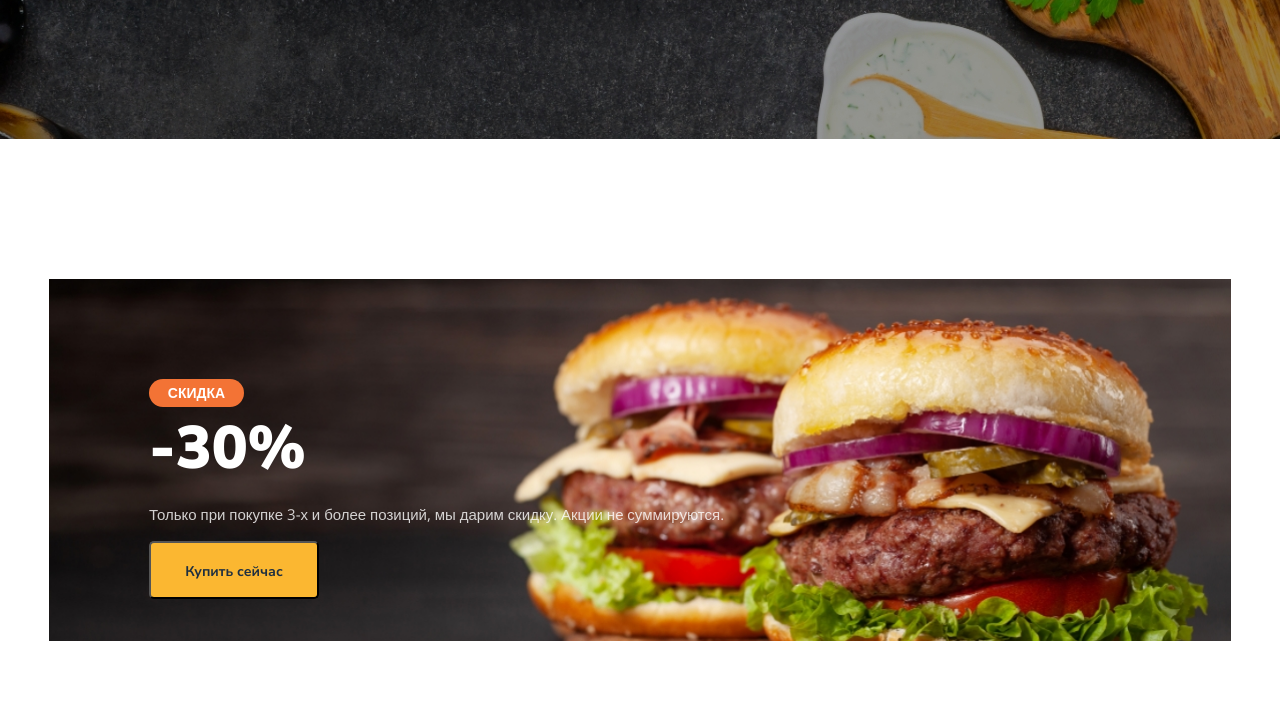
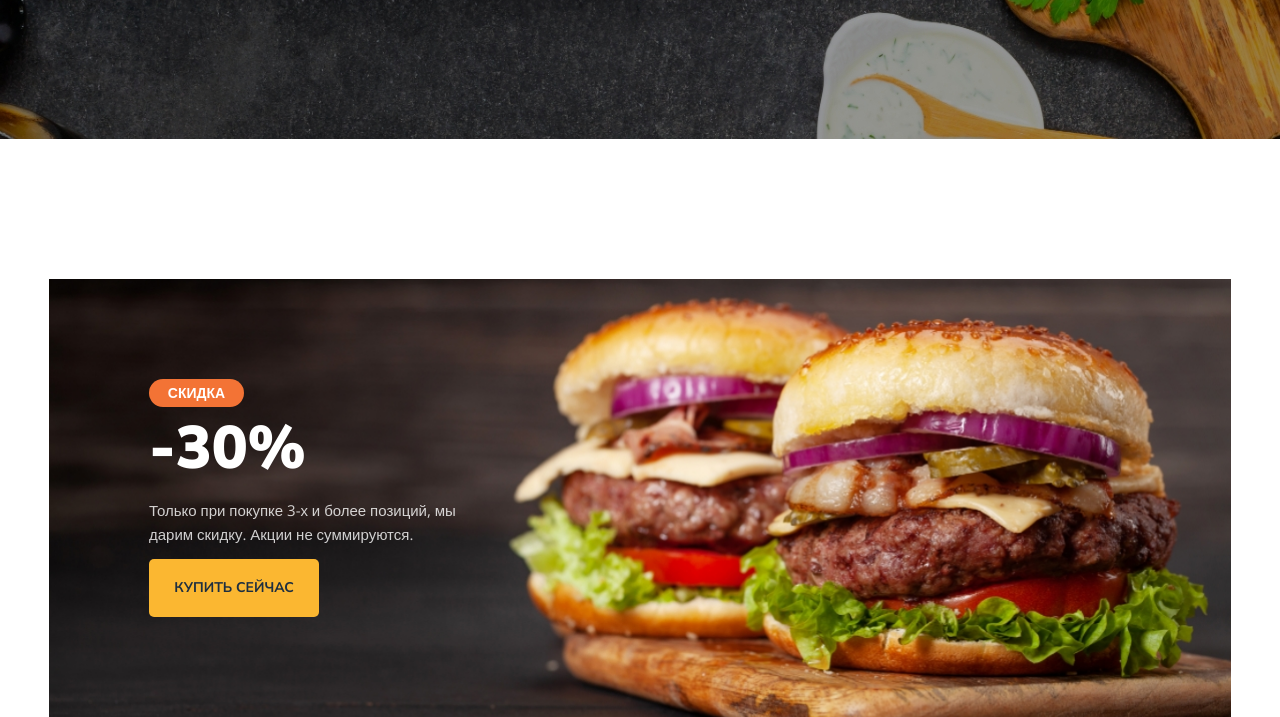
Before and after one commit to ShDV05/FrontendBlok-Module01-Burger, a plain HTML site: page index.html in a window 1280 px wide. Shown: the part 448-1165 px from the top of the page. Before the commit the page ends 1089 px from the top, so only its background shows below. Drawn offline with nearby package versions, Linux system fonts and the light colour scheme.

Commit message:
Making up the website banner

```diff
--- a/styles/main.css
+++ b/styles/main.css
@@ -211,6 +211,9 @@ a {
 }
 
 .banner-discription {
+    width: 329px;
+    margin-top: 0;
+    margin-bottom: 13px;
     color: rgba(var(--light-rgb), .8);
     font-weight: 400;
     font-size: 15px;
@@ -220,7 +223,6 @@ a {
 }
 
 .banner-btn {
-    position: absolute;
     width: 170px;
     height: 58px;
     font-family: var(--nunito-sans);
@@ -229,7 +231,13 @@ a {
     line-height: 18px;
     background-color: var(--accent-light);
     border-radius: 5px;
-
+    border: none;
     color: #1E2F40;
     padding: 20px 10px;
+    text-transform: uppercase;
+    text-decoration: none;
 }
+
+.banner-btn:hover{
+    background-color: var(--accent-dark);
+}
```
